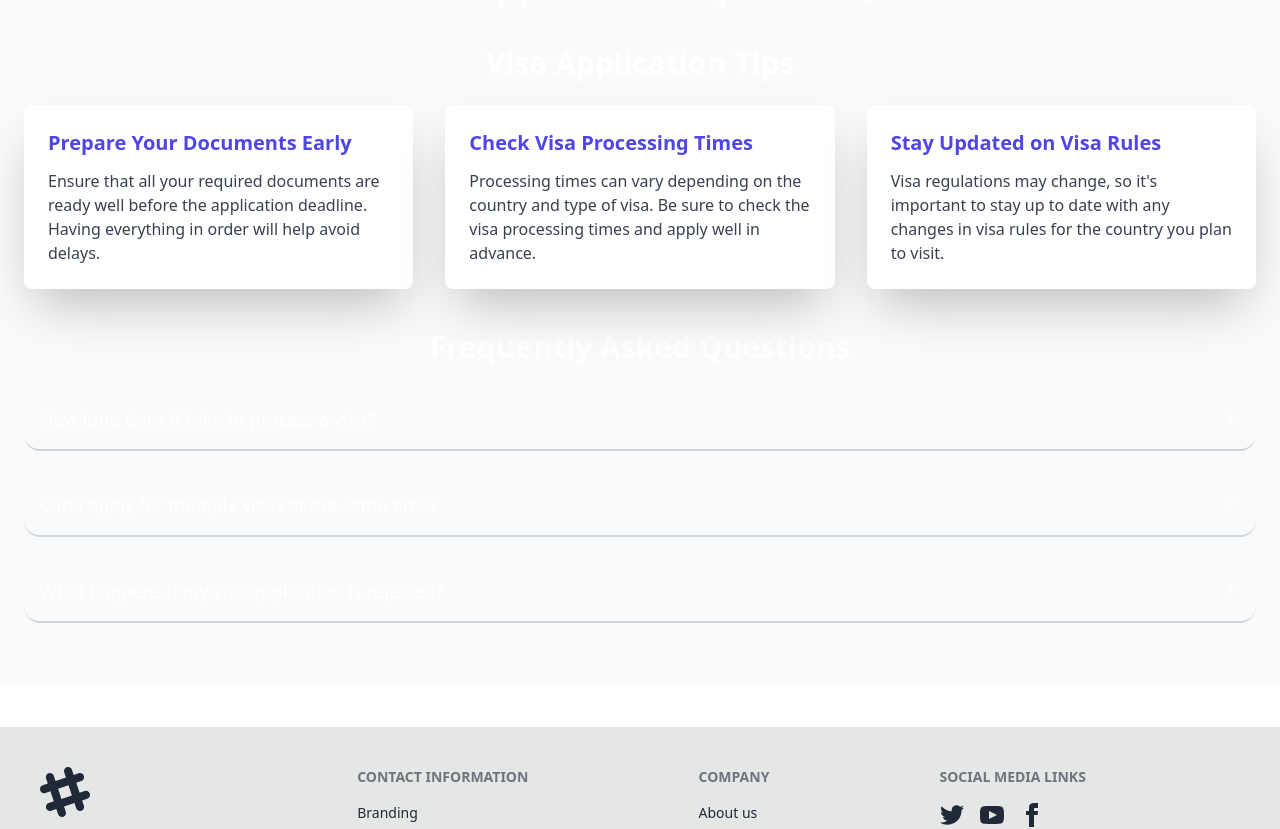
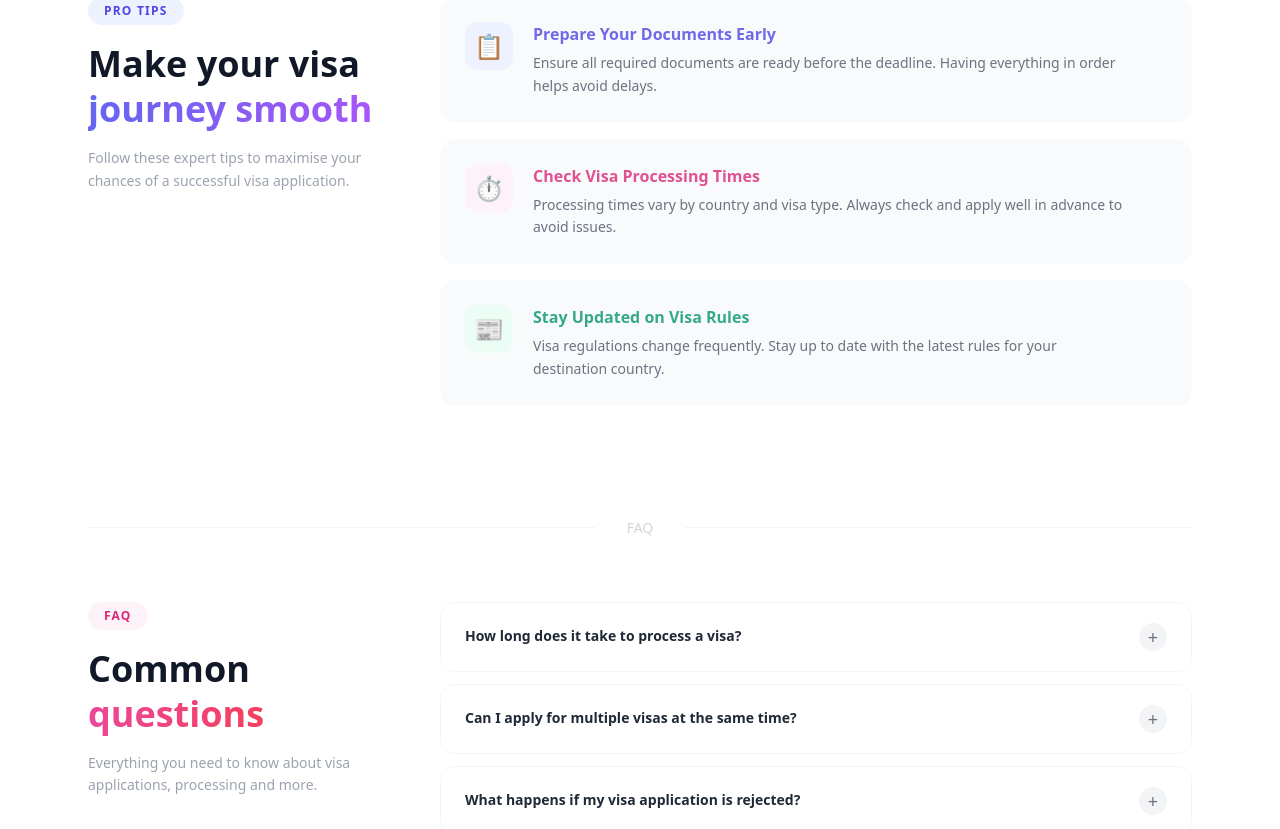
Before and after one commit to rasel3980/visa-navigator, a React (Vite) app: page / in a window 1280 px wide. Shown: the part 1774-2603 px from the top of the page. Built offline with nearby package versions, Linux system fonts and the light colour scheme; no server answers.

Commit message:
Update visa tips design

```diff
--- a/src/Pages/VisaTips.tsx
+++ b/src/Pages/VisaTips.tsx
@@ -1,7 +1,11 @@
+import { useState } from 'react';
 
 interface Tip {
   title: string;
   description: string;
+  icon: string;
+  accent: string;
+  lightBg: string;
 }
 
 interface Faq {
@@ -11,78 +15,145 @@ interface Faq {
 
 const tips: Tip[] = [
   {
+    icon: "📋",
+    accent: "text-indigo-600",
+    lightBg: "bg-indigo-50 group-hover:bg-indigo-100",
     title: "Prepare Your Documents Early",
-    description:
-      "Ensure that all your required documents are ready well before the application deadline. Having everything in order will help avoid delays.",
+    description: "Ensure all required documents are ready before the deadline. Having everything in order helps avoid delays.",
   },
   {
+    icon: "⏱️",
+    accent: "text-pink-600",
+    lightBg: "bg-pink-50 group-hover:bg-pink-100",
     title: "Check Visa Processing Times",
-    description:
-      "Processing times can vary depending on the country and type of visa. Be sure to check the visa processing times and apply well in advance.",
+    description: "Processing times vary by country and visa type. Always check and apply well in advance to avoid issues.",
   },
   {
+    icon: "📰",
+    accent: "text-emerald-600",
+    lightBg: "bg-emerald-50 group-hover:bg-emerald-100",
     title: "Stay Updated on Visa Rules",
-    description:
-      "Visa regulations may change, so it's important to stay up to date with any changes in visa rules for the country you plan to visit.",
+    description: "Visa regulations change frequently. Stay up to date with the latest rules for your destination country.",
   },
 ];
 
 const faqs: Faq[] = [
   {
     question: "How long does it take to process a visa?",
-    answer:
-      "The visa processing time varies depending on the country and visa type. It can take anywhere from a few days to several weeks.",
+    answer: "The visa processing time varies depending on the country and visa type. It can take anywhere from a few days to several weeks.",
   },
   {
     question: "Can I apply for multiple visas at the same time?",
-    answer:
-      "Yes, you can apply for multiple visas, but you should check if there are any restrictions or guidelines for applying for visas from different countries simultaneously.",
+    answer: "Yes, you can apply for multiple visas, but you should check if there are any restrictions or guidelines for applying for visas from different countries simultaneously.",
   },
   {
     question: "What happens if my visa application is rejected?",
-    answer:
-      "If your visa application is rejected, you will receive an explanation for the decision. You can appeal the decision in some cases or reapply with updated documents.",
+    answer: "If your visa application is rejected, you will receive an explanation for the decision. You can appeal the decision in some cases or reapply with updated documents.",
   },
 ];
 
 const VisaTips = () => {
+  const [openFaq, setOpenFaq] = useState<number | null>(null);
+
   return (
-    <section className="py-16 mb-10 rounded-xl">
-      <div className="container mx-auto px-6 text-white">
-        <h2 className="text-4xl font-extrabold text-center mb-10">Visa Application Tips & FAQs</h2>
-        <div className="mb-10">
-          <h3 className="text-3xl font-semibold text-center mb-6">Visa Application Tips</h3>
-          <div className="grid grid-cols-1 sm:grid-cols-2 lg:grid-cols-3 gap-8">
+    <section className="py-24 bg-white">
+      <div className="max-w-6xl mx-auto px-6">
+        <div className="flex flex-col lg:flex-row gap-16 items-start mb-28">
+          <div className="lg:w-72 flex-shrink-0">
+            <span className="inline-block px-4 py-1.5 bg-indigo-50 text-indigo-600 text-xs font-bold tracking-widest uppercase rounded-full mb-4">
+              Pro Tips
+            </span>
+            <h2 className="text-4xl font-extrabold text-gray-900 leading-tight mb-4">
+              Make your visa
+              <span className="bg-gradient-to-r from-indigo-500 to-purple-500 bg-clip-text text-transparent"> journey smooth</span>
+            </h2>
+            <p className="text-gray-400 text-sm leading-relaxed">
+              Follow these expert tips to maximise your chances of a successful visa application.
+            </p>
+          </div>
+          <div className="flex-1 grid grid-cols-1 gap-4">
             {tips.map((tip: Tip, index: number) => (
               <div
                 key={index}
-                className="card bg-white shadow-2xl hover:shadow-3xl transition-all duration-300 transform hover:scale-105 rounded-lg p-6"
+                className="group flex items-start gap-5 bg-gray-50 hover:bg-white border border-transparent hover:border-gray-100 hover:shadow-lg hover:shadow-gray-100/80 rounded-2xl p-6 transition-all duration-300"
               >
-                <h4 className="text-xl font-semibold text-indigo-600 mb-3">{tip.title}</h4>
-                <p className="text-gray-700">{tip.description}</p>
+                <div className={`w-12 h-12 rounded-xl flex items-center justify-center text-2xl flex-shrink-0 transition-colors duration-300 ${tip.lightBg}`}>
+                  {tip.icon}
+                </div>
+                <div>
+                  <h4 className={`text-base font-bold mb-1.5 transition-colors duration-300 ${tip.accent} group-hover:opacity-100 opacity-80`}>
+                    {tip.title}
+                  </h4>
+                  <p className="text-gray-500 text-sm leading-relaxed">
+                    {tip.description}
+                  </p>
+                </div>
+                <span className={`ml-auto text-xl opacity-0 group-hover:opacity-100 transition-all duration-300 group-hover:translate-x-0 -translate-x-2 ${tip.accent}`}>
+                  →
+                </span>
               </div>
             ))}
           </div>
         </div>
-        <div>
-          <h3 className="text-3xl font-semibold text-center mb-6">Frequently Asked Questions</h3>
-          <div className="space-y-6">
+        <div className="flex items-center gap-4 mb-16">
+          <div className="flex-1 h-px bg-gray-100" />
+          <span className="text-gray-300 text-sm font-medium px-4">FAQ</span>
+          <div className="flex-1 h-px bg-gray-100" />
+        </div>
+        <div className="flex flex-col lg:flex-row gap-16 items-start">
+          <div className="lg:w-72 flex-shrink-0">
+            <span className="inline-block px-4 py-1.5 bg-pink-50 text-pink-600 text-xs font-bold tracking-widest uppercase rounded-full mb-4">
+              FAQ
+            </span>
+            <h2 className="text-4xl font-extrabold text-gray-900 leading-tight mb-4">
+              Common
+              <span className="bg-gradient-to-r from-pink-500 to-rose-500 bg-clip-text text-transparent"> questions</span>
+            </h2>
+            <p className="text-gray-400 text-sm leading-relaxed">
+              Everything you need to know about visa applications, processing and more.
+            </p>
+          </div>
+          <div className="flex-1 space-y-3">
             {faqs.map((faq: Faq, index: number) => (
               <div
                 key={index}
-                className="collapse collapse-plus border-b-2 border-gray-300"
+                className={`border rounded-2xl overflow-hidden transition-all duration-300 ${
+                  openFaq === index
+                    ? 'border-indigo-100 shadow-md shadow-indigo-50'
+                    : 'border-gray-100 hover:border-gray-200'
+                }`}
               >
-                <input type="checkbox" className="peer" />
-                <div className="collapse-title text-lg font-medium text-white peer-checked:text-indigo-800">
-                  {faq.question}
-                </div>
-                <div className="collapse-content text-white">
-                  <p>{faq.answer}</p>
+                <button
+                  onClick={() => setOpenFaq(openFaq === index ? null : index)}
+                  className="w-full flex items-center justify-between px-6 py-5 text-left bg-white hover:bg-gray-50/50 transition-colors"
+                >
+                  <span className="font-semibold text-gray-800 text-sm pr-6 leading-relaxed">
+                    {faq.question}
+                  </span>
+                  <div className={`w-7 h-7 rounded-full flex items-center justify-center flex-shrink-0 transition-all duration-300 ${
+                    openFaq === index
+                      ? 'bg-indigo-500 text-white rotate-45'
+                      : 'bg-gray-100 text-gray-500'
+                  }`}>
+                    <span className="text-lg leading-none font-light">+</span>
+                  </div>
+                </button>
+
+                <div className={`overflow-hidden transition-all duration-300 ${
+                  openFaq === index ? 'max-h-40' : 'max-h-0'
+                }`}>
+                  <div className="px-6 pb-5 bg-white">
+                    <div className="h-px bg-gray-50 mb-4" />
+                    <p className="text-gray-500 text-sm leading-relaxed">
+                      {faq.answer}
+                    </p>
+                  </div>
                 </div>
               </div>
             ))}
           </div>
         </div>
+
       </div>
     </section>
   );
```
